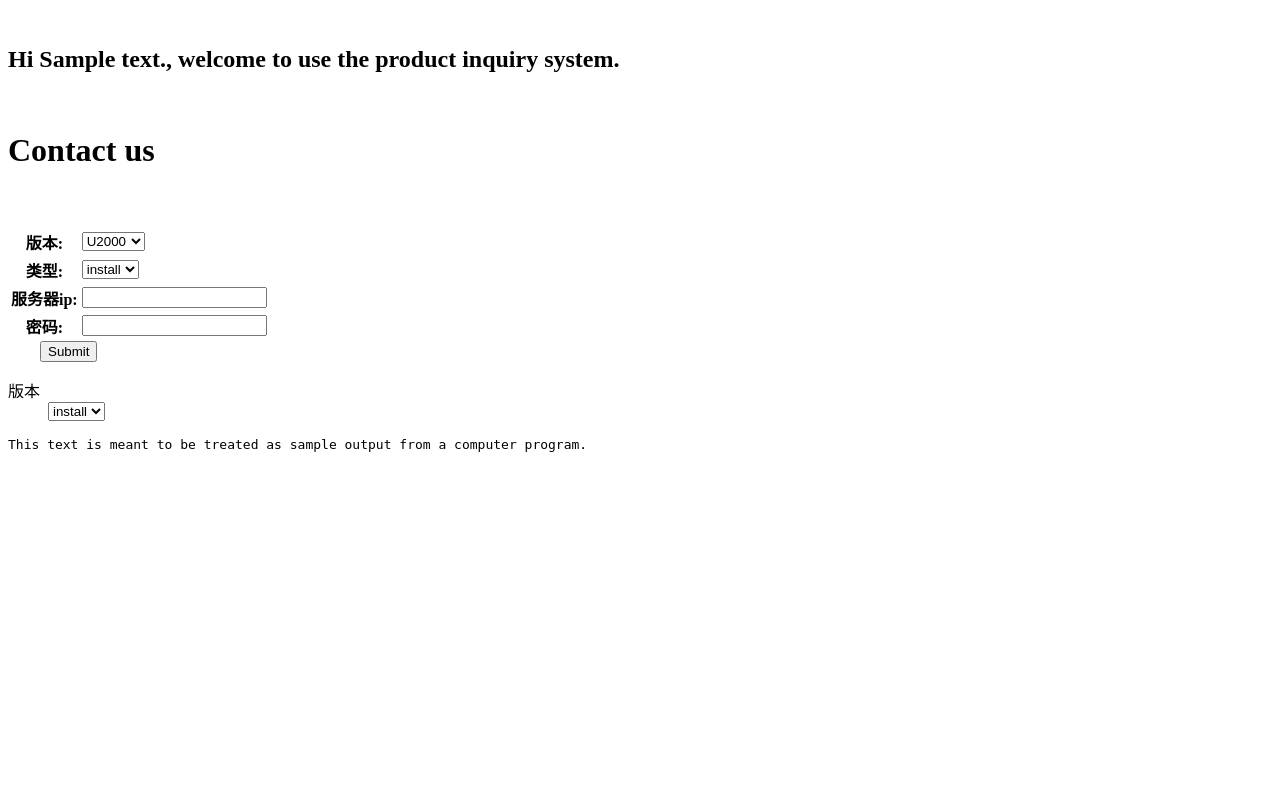
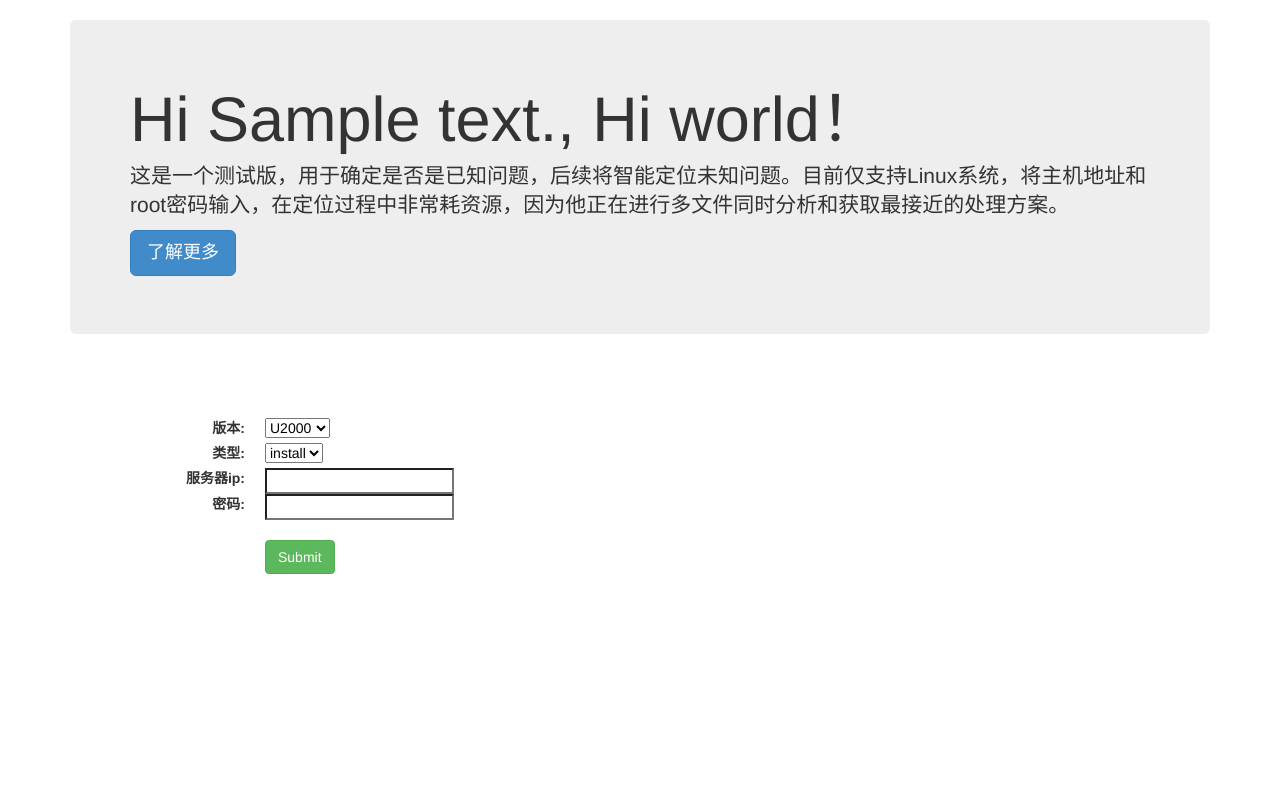
Before and after one commit to lisuzu/Analyze, a Django app: template templates/index.html in a window 1280 px wide. Run offline with Django 3.2, Linux system fonts and the light colour scheme; tables that the repository leaves empty hold one stand-in row (values such as "Sample post"); the template is opened without the code that fills it: values that come from a table or form of the project are taken from there, most other values are stand-ins (such as "Sample title", 1, 10 or a date in 2020); some libraries are stand-ins or nearby versions.

Commit message:
Signed-off-by: Apuyuseng <1173372284@qq.com> 优化界面

```diff
--- a/templates/index.html
+++ b/templates/index.html
@@ -1,30 +1,88 @@
-<html>
+<!DOCTYPE html>
+<html lang="zh-CN">
 <head>
-    <title>Contact us</title>
+        <title>{{ title }}</title>
+    <meta name="viewport" content="width=device-width, initial-scale=1, maximum-scale=1, user-scalable=no">
+    <script type="text/javascript" src="/static/js/jquery.min.js"></script>
+    <link rel="stylesheet" href="/static/css/bootstrap.css">
+    <link rel="stylesheet" href="/static/css/index.css">
+    <script src="/static/js/bootstrap.js"></script>
+    <script type="text/javascript" src="/static/js/index.js"></script>
+    <script type="text/javascript" src="/static/js/piko.js"></script>
+    <style>
+        /*  在此处填写叠层样式  */
+        body, html {
+            height: 100%;
+            width: 100%;
+            margin: 0;
+            padding: 0;
+        }
+
+        table {
+            height: 80%;
+            width: 80%; /*  必须设置一个宽度， margin: 0 auto才能使之居于父组件中央*/
+            margin: 10px auto; /*  通过设置外边距（margin）中的左右外边距属性为auto使之居于父组件（body）中间*/
+        }
+
+        table td {
+        {#                height: 40px;#}{#                width: 100%;#}{#                background-color: red;#} Align: right;
+        }
+
+        table > tr > td {
+            height: 100%;
+            width: 33.3%;
+        {#                background-color: red;#}
+        }
+    </style>
 </head>
-<body>
-<h2>Hi {{ visitor }}, welcome to use the product inquiry system.</h2>
-    <h1>Contact us</h1>
+<body background-color:#fff>
 
-    {% if form.errors %}
-        <p style="color: red;">
-            {# pulralize 是filter，用来判断是否为添加's'来表示单词的复数形式#}
-            Please correct the error{{ form.errors|pluralize }} below.
-        </p>
-    {% endif %}
+<div class="container">
+    <div class="jumbotron">
+        <h1>Hi {{ visitor }}, Hi world！</h1>
+        <p>这是一个测试版，用于确定是否是已知问题，后续将智能定位未知问题。目前仅支持Linux系统，将主机地址和root密码输入，在定位过程中非常耗资源，因为他正在进行多文件同时分析和获取最接近的处理方案。</p>
+        <p>
+            <button type="button" class="btn btn-primary btn-lg" data-toggle="modal" data-target="#myModal">
+                了解更多
+            </button>
+        </p>
+    </div>
 
-    <form action="" method="post">{% csrf_token %}
-        <table>
-            {# 可以使用as_ul, as_p来改变格式 #}
-            {{ form.as_table }}
-        </table>
-        <input type="submit" size="" value="Submit">
-    </form>
+    <!-- Modal -->
+    <div class="modal fade" id="myModal" tabindex="-1" role="dialog" aria-labelledby="myModalLabel">
+        <div class="modal-dialog" role="document">
+            <div class="modal-content">
+                <div class="modal-header">
+                    <button type="button" class="close" data-dismiss="modal" aria-label="Close"><span
+                            aria-hidden="true">&times;</span></button>
+                    <h4 class="modal-title" id="myModalLabel">一键定位</h4>
+                </div>
+                <div class="modal-body">
+                    <h3>功能</h3>
+                    <p>方便、快速的处理已知问题，快速定未知问题，高效完成工作任务。</p>
 
-<dl class="dl-horizontal">
-  <dt>版本</dt>
-  <dd>{{ form.subject }}</dd>
-</dl>
-<samp>This text is meant to be treated as sample output from a computer program.</samp>
+                </div>
+                <div class="modal-footer">
+                    <button type="button" class="btn btn-primary" data-dismiss="modal">Close</button>
+                </div>
+            </div>
+        </div>
+    </div>
+    <div class="container">
+
+        <form class="form-horizontal" action="" method="post">{% csrf_token %}
+
+            <dl class="dl-horizontal">
+                {% for item in form %}
+
+                    <dt>{{ item.label_tag }}</dt>
+                    <dd>{{ item }}<font color="red">{{ item.errors }}</font></dd>
+                {% endfor %}
+
+                <dd><input class="btn btn btn-success" type="submit" value="Submit"></dd>
+            </dl>
+        </form>
+    </div>
+</div>
 </body>
 </html>
--- a/upgrade/views.py
+++ b/upgrade/views.py
@@ -14,8 +14,8 @@ class ContactFrom(forms.Form):
     subject_choices =(('1','install'),)
     version = forms.ChoiceField(label=u'版本',choices=version_choices)
     subject = forms.ChoiceField(label=u'类型',choices=subject_choices)
-    IP = forms.GenericIPAddressField(label=u'服务器ip')
-    pwd = forms.CharField(label=u'密码',widget=forms.PasswordInput)
+    IP = forms.GenericIPAddressField(label=u'服务器ip',error_messages={'required': 'IP地址不能为空', 'invalid': 'IP地址格式错误,请填写IPV4地址'})
+    pwd = forms.CharField(label=u'密码',widget=forms.PasswordInput,error_messages={'required': '密码不能为空'})
 
     # def clean(self):
     #     message = self.cleaned_data['IP']
@@ -36,9 +36,9 @@ def LogAnalyze(request):
             version = form.cleaned_data['version']
             IP = form.cleaned_data['IP']
             pwd = form.cleaned_data['pwd']
-            result = test.delay('test')
+            result = test.delay(1,2)
             import time
-            time.sleep(22)
+            # time.sleep(22)
             return HttpResponse(str(result.result)+'yyy')
     else:
         form = ContactFrom()
```
